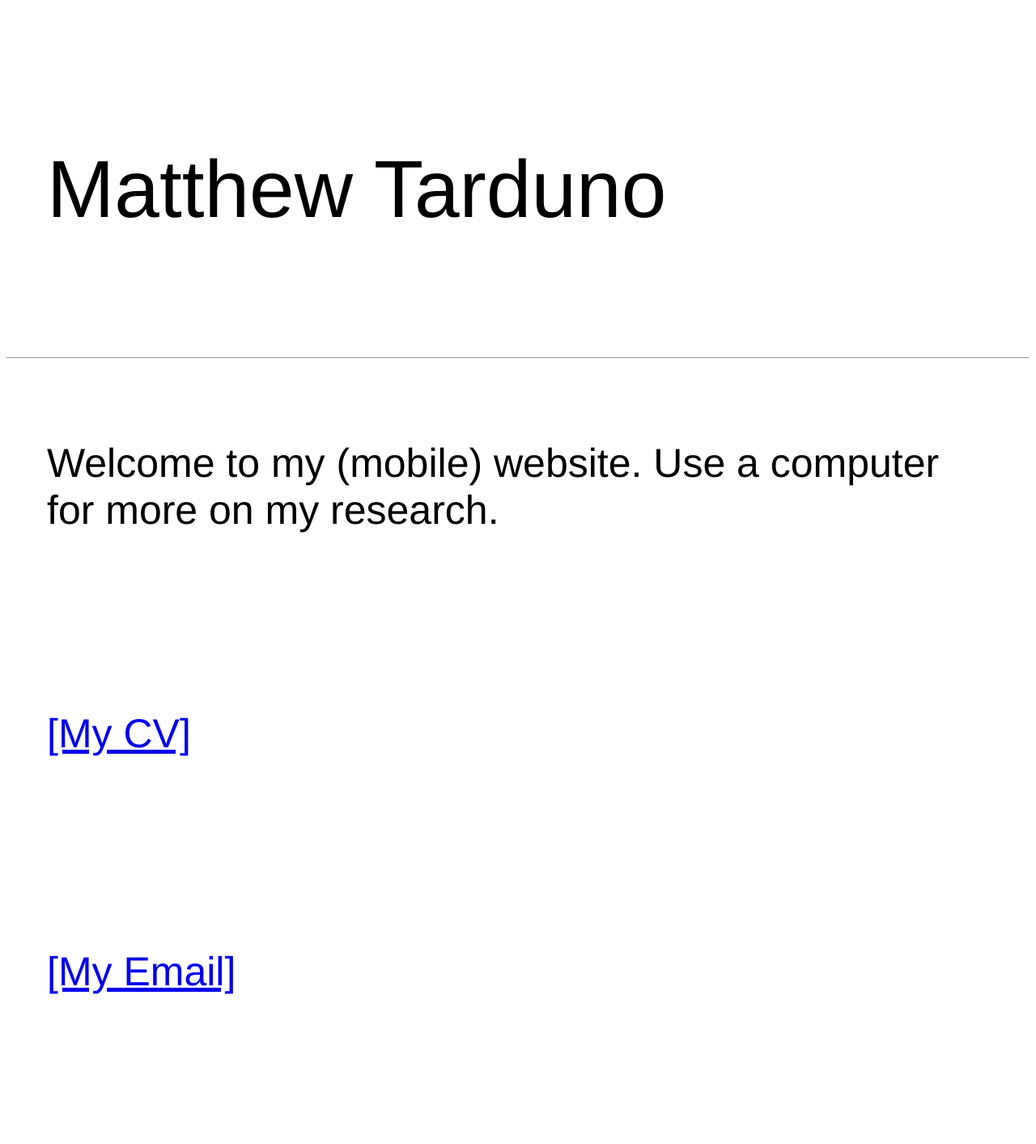
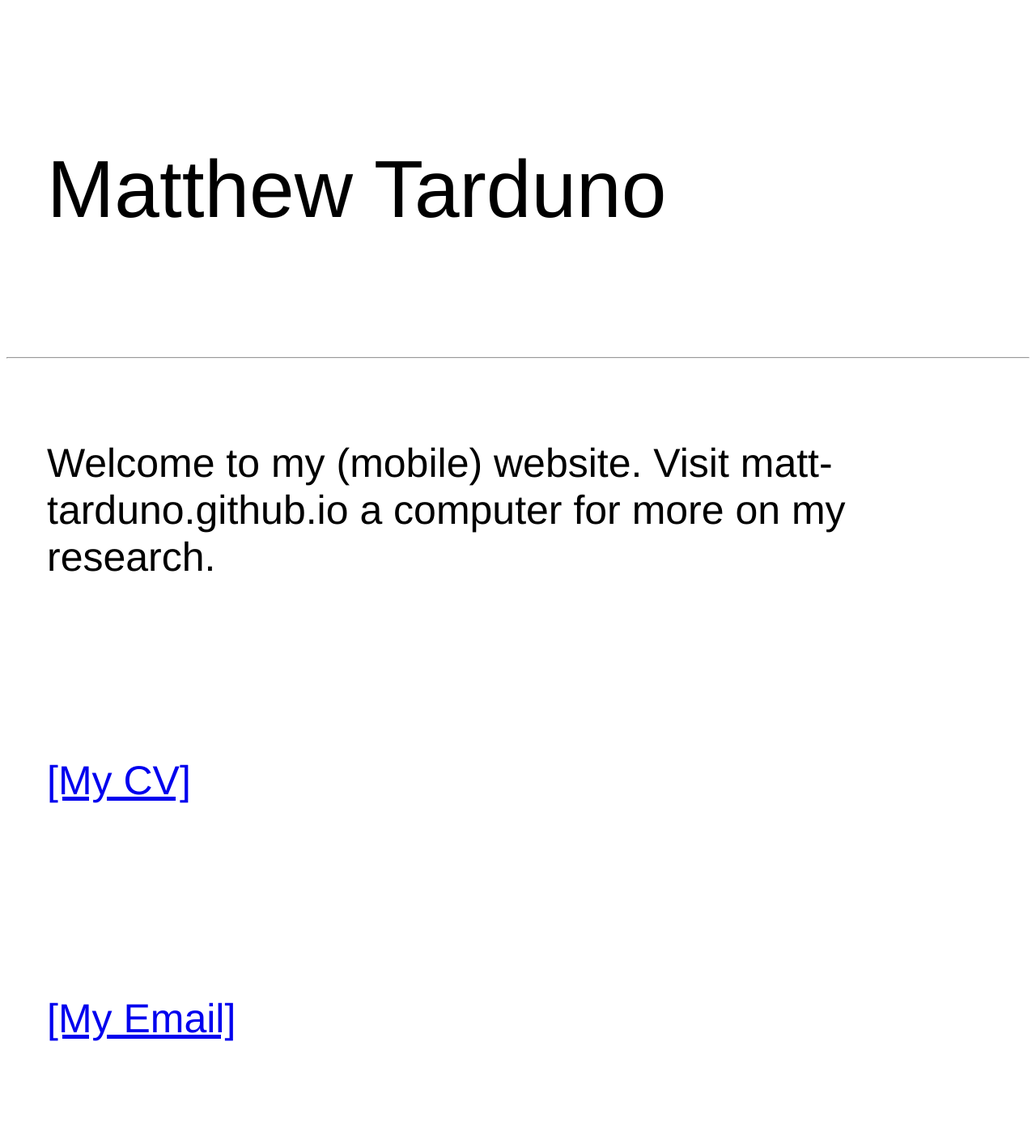
Before and after one commit to Matt-Tarduno/Matt-Tarduno.github.io, a Jekyll site: the page mobile/index.html, which Jekyll copies as it is, in a window 1280 px wide. Shown: the whole page at 81% size. Built offline with Jekyll 4.4.1, drawn with Linux system fonts in a browser that asks for light colours; before the commit the page ends 1355 px from its top, so only the background shows below that.

Commit message:
Update index.html

```diff
--- a/mobile/index.html
+++ b/mobile/index.html
@@ -6,7 +6,7 @@
 <hr>
 <div class="blurb">
 	<h1></h1>
-	<p style="font-size:50px; font-family:'Helvetica', 'Arial', 'Sans-Serif'; padding: 50px"> Welcome to my (mobile) website. Use a computer for more on my research.</p>
+	<p style="font-size:50px; font-family:'Helvetica', 'Arial', 'Sans-Serif'; padding: 50px"> Welcome to my (mobile) website. Visit matt-tarduno.github.io a computer for more on my research.</p>
 </div><!-- /.blurb -->
 <style>
   .bottom-three {
```
